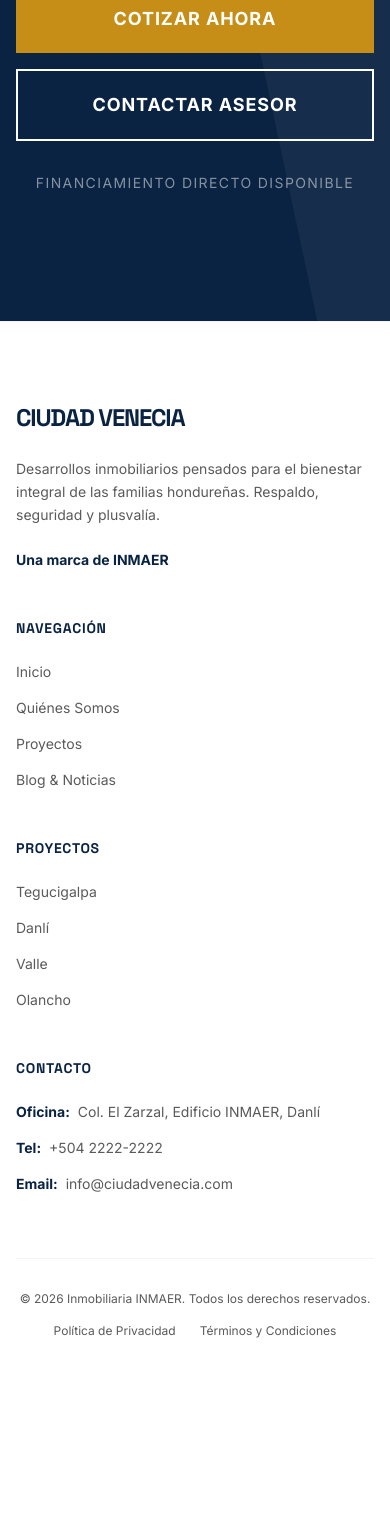
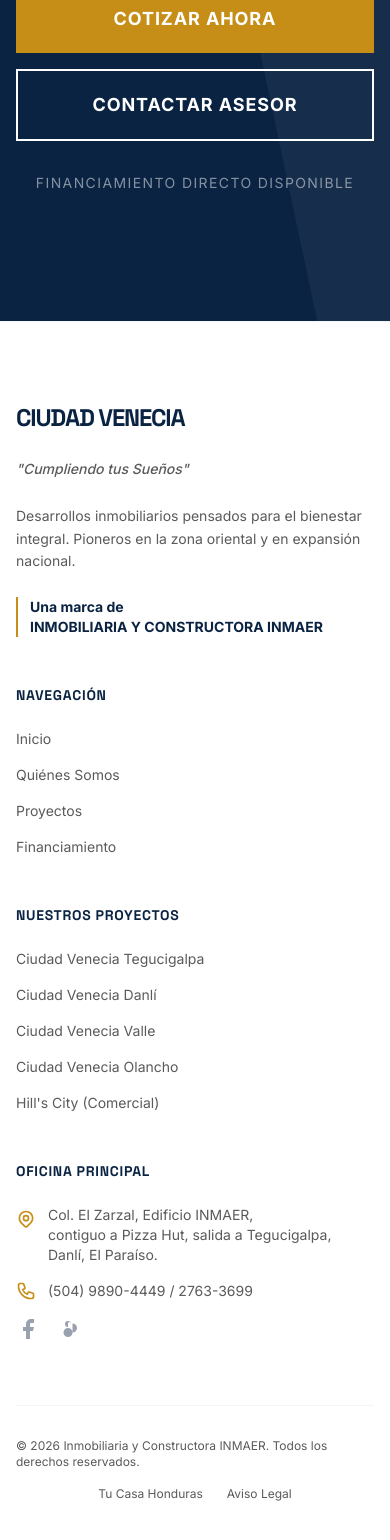
Before and after one commit to rplushn/ciudadvenecia, a Next.js app: page / in a window 390 px wide. Shown: the part 9807-11347 px from the top of the page. Before the commit the page ends 11186 px from the top, so only its background shows below. Built offline with nearby package versions, Linux system fonts and the light colour scheme.

Commit message:
Update Footer with real INMAER data, address, and phones

```diff
--- a/src/components/Footer.tsx
+++ b/src/components/Footer.tsx
@@ -13,12 +13,15 @@ export default function Footer() {
                 CIUDAD VENECIA
               </span>
             </Link>
+            <p className="text-text-secondary text-sm leading-relaxed mb-6 font-medium italic">
+              "Cumpliendo tus Sueños"
+            </p>
             <p className="text-text-secondary text-sm leading-relaxed mb-6">
-              Desarrollos inmobiliarios pensados para el bienestar integral de las familias hondureñas.
-              Respaldo, seguridad y plusvalía.
+              Desarrollos inmobiliarios pensados para el bienestar integral. Pioneros en la zona oriental y en expansión nacional.
             </p>
-            <div className="text-sm font-bold text-primary">
-              Una marca de INMAER
+            <div className="text-sm font-bold text-primary border-l-2 border-accent pl-3">
+              Una marca de <br/>
+              INMOBILIARIA Y CONSTRUCTORA INMAER
             </div>
           </div>
 
@@ -31,40 +34,54 @@ export default function Footer() {
               <li><Link href="/" className="hover:text-accent transition-colors">Inicio</Link></li>
               <li><Link href="/quienes-somos" className="hover:text-accent transition-colors">Quiénes Somos</Link></li>
               <li><Link href="/proyectos" className="hover:text-accent transition-colors">Proyectos</Link></li>
-              <li><Link href="/blog" className="hover:text-accent transition-colors">Blog & Noticias</Link></li>
+              <li><Link href="/cotizar" className="hover:text-accent transition-colors">Financiamiento</Link></li>
             </ul>
           </div>
 
           {/* Links Column 2 */}
           <div>
             <h4 className="font-display font-bold text-primary mb-6 uppercase text-sm tracking-wider">
-              Proyectos
+              Nuestros Proyectos
             </h4>
             <ul className="space-y-4 text-sm text-text-secondary">
-              <li><Link href="#" className="hover:text-accent transition-colors">Tegucigalpa</Link></li>
-              <li><Link href="#" className="hover:text-accent transition-colors">Danlí</Link></li>
-              <li><Link href="#" className="hover:text-accent transition-colors">Valle</Link></li>
-              <li><Link href="#" className="hover:text-accent transition-colors">Olancho</Link></li>
+              <li><Link href="#" className="hover:text-accent transition-colors">Ciudad Venecia Tegucigalpa</Link></li>
+              <li><Link href="#" className="hover:text-accent transition-colors">Ciudad Venecia Danlí</Link></li>
+              <li><Link href="#" className="hover:text-accent transition-colors">Ciudad Venecia Valle</Link></li>
+              <li><Link href="#" className="hover:text-accent transition-colors">Ciudad Venecia Olancho</Link></li>
+              <li><Link href="#" className="hover:text-accent transition-colors">Hill's City (Comercial)</Link></li>
             </ul>
           </div>
 
           {/* Contact Column */}
           <div>
             <h4 className="font-display font-bold text-primary mb-6 uppercase text-sm tracking-wider">
-              Contacto
+              Oficina Principal
             </h4>
             <ul className="space-y-4 text-sm text-text-secondary">
               <li className="flex items-start">
-                <span className="block font-bold text-primary mr-2">Oficina:</span>
-                Col. El Zarzal, Edificio INMAER, Danlí
+                <svg className="w-5 h-5 text-accent mr-3 mt-1 shrink-0" fill="none" viewBox="0 0 24 24" stroke="currentColor">
+                  <path strokeLinecap="round" strokeLinejoin="round" strokeWidth={2} d="M17.657 16.657L13.414 20.9a1.998 1.998 0 01-2.827 0l-4.244-4.243a8 8 0 1111.314 0z" />
+                  <path strokeLinecap="round" strokeLinejoin="round" strokeWidth={2} d="M15 11a3 3 0 11-6 0 3 3 0 016 0z" />
+                </svg>
+                <span>
+                  Col. El Zarzal, Edificio INMAER,<br/>
+                  contiguo a Pizza Hut, salida a Tegucigalpa,<br/>
+                  Danlí, El Paraíso.
+                </span>
               </li>
               <li className="flex items-center">
-                <span className="block font-bold text-primary mr-2">Tel:</span>
-                +504 2222-2222
+                <svg className="w-5 h-5 text-accent mr-3 shrink-0" fill="none" viewBox="0 0 24 24" stroke="currentColor">
+                  <path strokeLinecap="round" strokeLinejoin="round" strokeWidth={2} d="M3 5a2 2 0 012-2h3.28a1 1 0 01.948.684l1.498 4.493a1 1 0 01-.502 1.21l-2.257 1.13a11.042 11.042 0 005.516 5.516l1.13-2.257a1 1 0 011.21-.502l4.493 1.498a1 1 0 01.684.949V19a2 2 0 01-2 2h-1C9.716 21 3 14.284 3 6V5z" />
+                </svg>
+                <span>(504) 9890-4449 / 2763-3699</span>
               </li>
-              <li className="flex items-center">
-                <span className="block font-bold text-primary mr-2">Email:</span>
-                info@ciudadvenecia.com
+              <li className="flex items-center mt-4">
+                <a href="https://www.facebook.com/InmobiliariayConstructoraINMAER" target="_blank" rel="noopener noreferrer" className="mr-4 text-gray-400 hover:text-primary transition-colors">
+                  <svg className="w-6 h-6 fill-current" viewBox="0 0 24 24"><path d="M18 2h-3a5 5 0 00-5 5v3H7v4h3v8h4v-8h3l1-4h-4V7a1 1 0 011-1h3z"/></svg>
+                </a>
+                <a href="https://www.tiktok.com/@erickalmendarez75" target="_blank" rel="noopener noreferrer" className="mr-4 text-gray-400 hover:text-primary transition-colors">
+                   <svg className="w-6 h-6 fill-current" viewBox="0 0 24 24"><path d="M16.5 6.5a4.5 4.5 0 010 9 4.5 4.5 0 01-9 0 4.5 4.5 0 019 0zm-1.5 0v.5a3 3 0 10-3 3v-3.5a1.5 1.5 0 011.5-1.5h1.5z"/></svg>
+                </a>
               </li>
             </ul>
           </div>
@@ -72,10 +89,10 @@ export default function Footer() {
 
         {/* Bottom Bar */}
         <div className="border-t border-gray-100 pt-8 flex flex-col md:flex-row justify-between items-center text-xs text-text-secondary">
-          <p>&copy; {new Date().getFullYear()} Inmobiliaria INMAER. Todos los derechos reservados.</p>
+          <p>&copy; {new Date().getFullYear()} Inmobiliaria y Constructora INMAER. Todos los derechos reservados.</p>
           <div className="flex space-x-6 mt-4 md:mt-0">
-            <Link href="#" className="hover:text-primary">Política de Privacidad</Link>
-            <Link href="#" className="hover:text-primary">Términos y Condiciones</Link>
+            <Link href="#" className="hover:text-primary">Tu Casa Honduras</Link>
+            <Link href="#" className="hover:text-primary">Aviso Legal</Link>
           </div>
         </div>
       </div>
```
